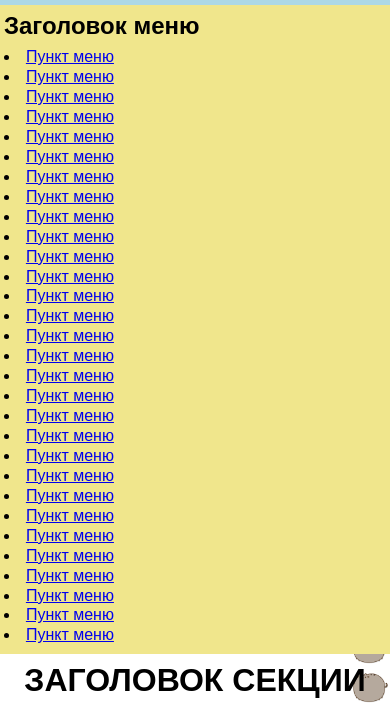
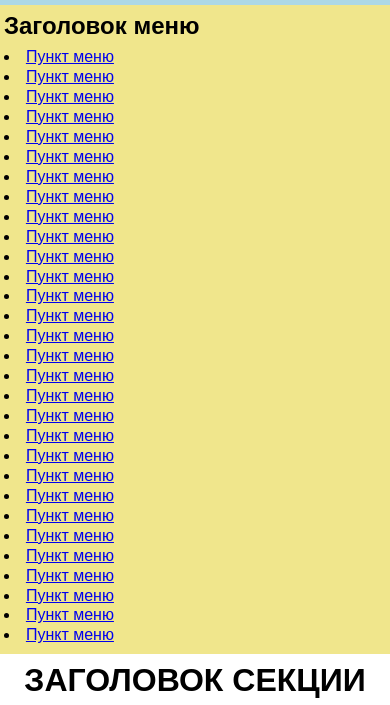
Before and after one commit to Yashina-Training/it-academy-test, a plain HTML site: page index.html in a window 390 px wide. Shown: the part 85-790 px from the top of the page. Drawn offline with Linux system fonts and the light colour scheme.

Commit message:
feat: remove bg-image from mobile

```diff
--- a/style.css
+++ b/style.css
@@ -25,7 +25,7 @@ body {
 .main {
   overflow: hidden;
   position: relative;
-  background-image: url(img/bg.png);
+  background: url(img/bg.png);
   background-repeat: repeat-y;
   background-position: top right;
   background-size: 10%;
@@ -82,7 +82,9 @@ body {
   .heading {
     font-size: 2rem;
   }
-
+  .main {
+    background: none;
+  }
   .left-side {
     max-width: 100%;
     width: 100%;
```
